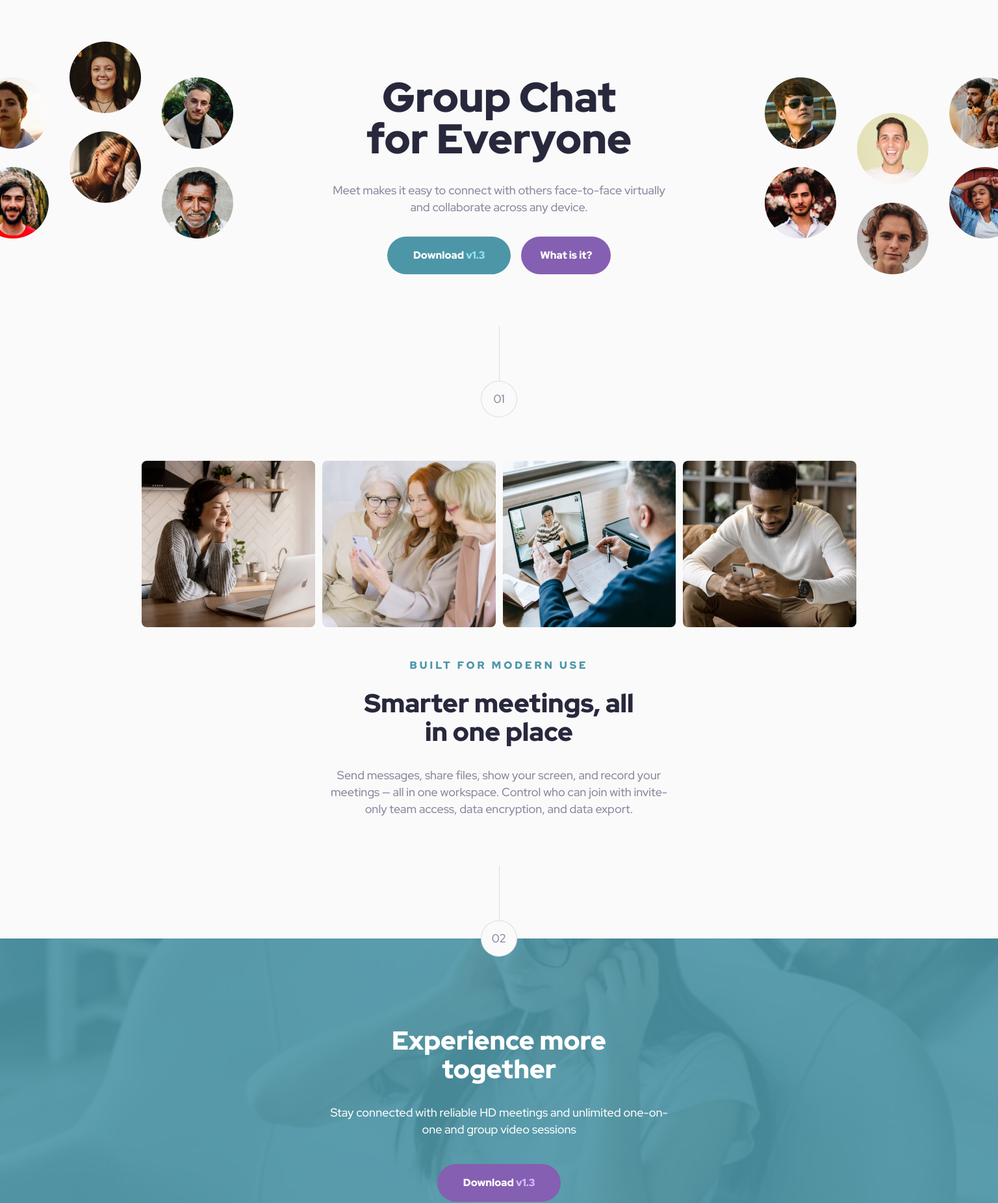
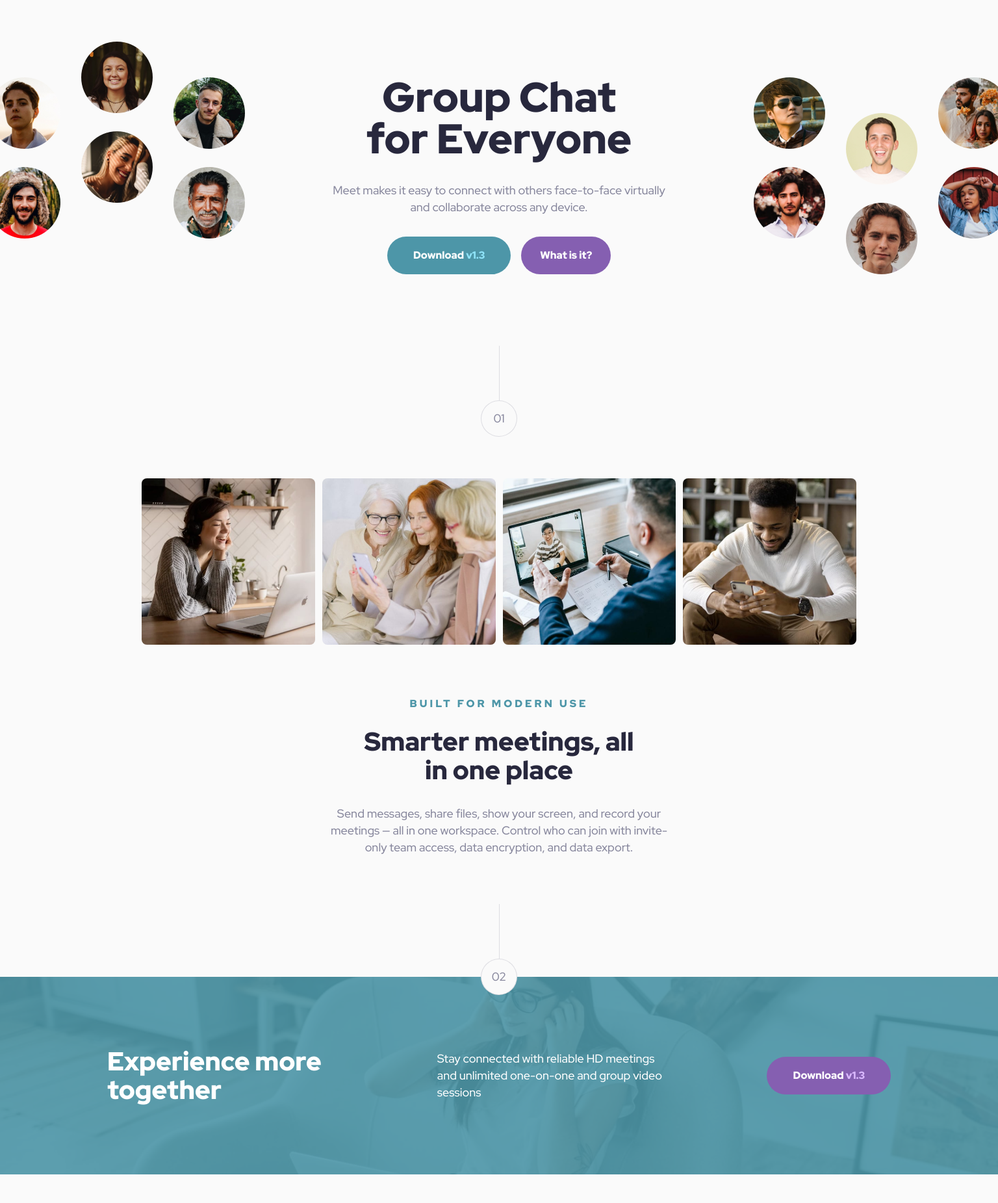
Before and after one commit to sgrazys/12_meet-landing-page, a website: page index.html in a window 1536 px wide. Shown: the part 75-1926 px from the top of the page at 65% size. After the commit the page ends 1882 px from the top, so only its background shows below. Drawn offline with Linux system fonts and the light colour scheme.

Commit message:
desktop version

```diff
--- a/css/layout/divider.css
+++ b/css/layout/divider.css
@@ -11,3 +11,8 @@
 		margin: 8rem 0 6.7rem;
 	}
 }
+@media (min-width: 90em) {
+	.divider {
+		margin: 11rem 0 6.4rem;
+	}
+}
--- a/css/styles.css
+++ b/css/styles.css
@@ -29,7 +29,7 @@
 	display: block;
 	background-image: url(../assets/tablet/image-hero.png);
 	background-repeat: no-repeat;
-	background-size: cover;
+	background-size: contain;
 	background-position: center;
 	height: 15.3rem;
 	padding: 0;
@@ -193,7 +193,7 @@
 		.hero-img-1::after {
 			background-image: url(../assets/desktop/image-hero-left.png);
 			background-position: top;
-			margin-left: -37.5%;
+			margin-left: -30%;
 		}
 
 		.hero-img-1,
@@ -205,12 +205,35 @@
 		.hero-img-2::after {
 			background-image: url(../assets/desktop/image-hero-right.png);
 			background-position: bottom;
-			margin-right: -34%;
+			margin-right: -27%;
 		}
 
 		.hero-content {
 			min-width: 54rem;
 			padding: 0;
 		}
+
+		.gallery {
+			margin-bottom: 8em;
+		}
+
+		.footer {
+			height: 30.4rem;
+			background-image: url(/assets/desktop/image-footer.jpg);
+		}
+
+		.footer-overlay {
+			height: 30.4rem;
+			flex-direction: row;
+			justify-content: space-between;
+			padding: 11em 16.5em;
+		}
+
+		.footer-overlay > .heading-secondary,
+		.footer-overlay > .paragraph-style {
+			text-align: left;
+			max-width: 35rem;
+			margin: 0;
+		}
 	}
 }
```
